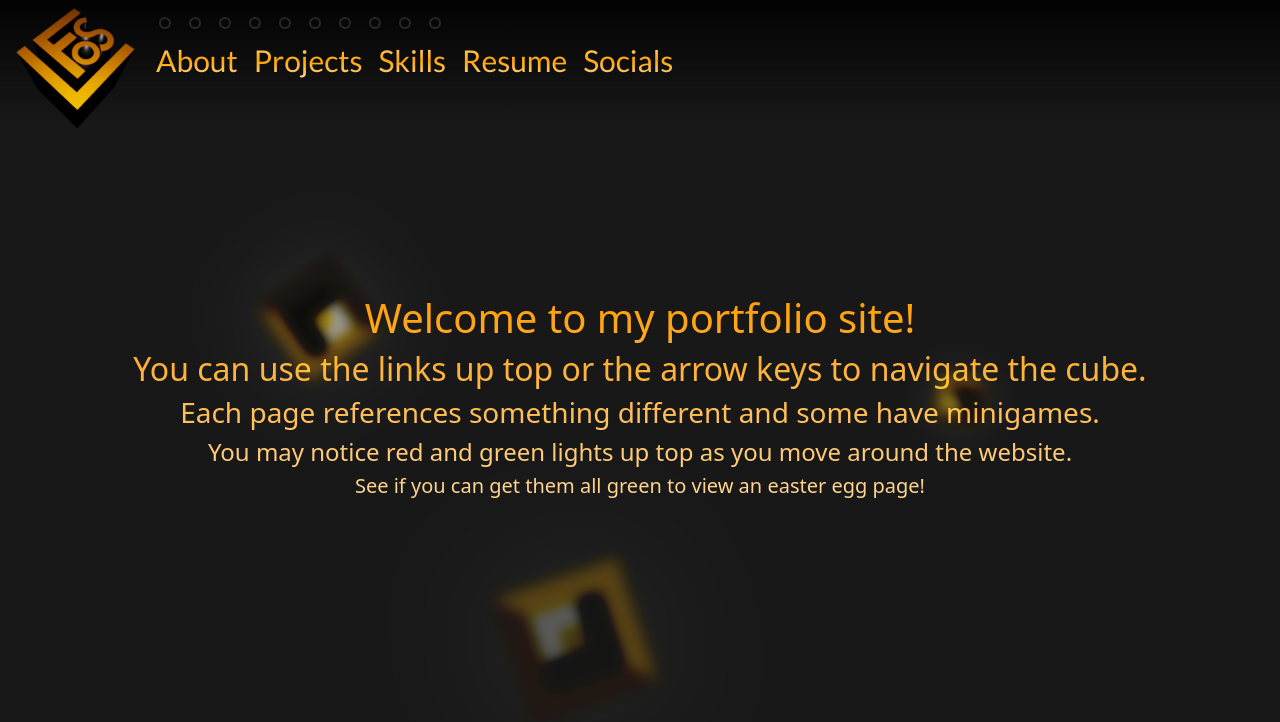
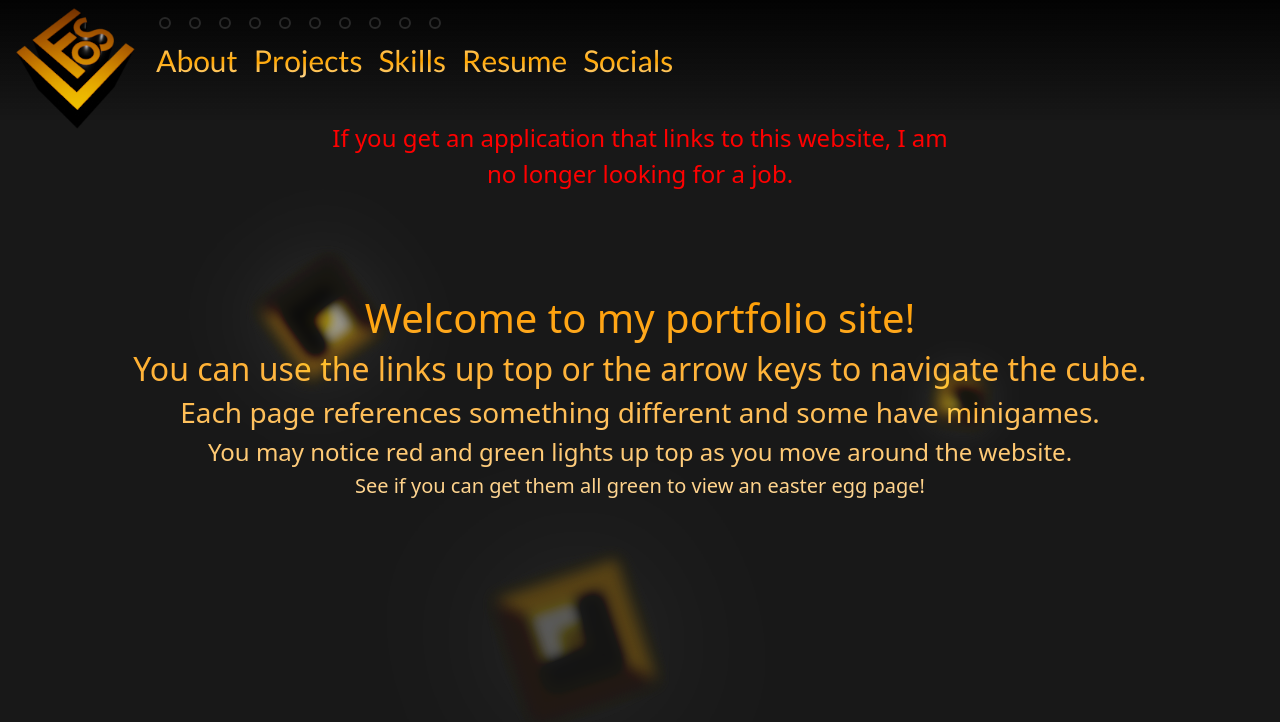
Before and after one commit to VFoS-dev/portfolio-website, a React (Create React App) app: page / in a window 1280 px wide. Shown: the top 722 px of the page. Built offline with nearby package versions, Linux system fonts and the light colour scheme.

Commit message:
matraex update

```diff
--- a/src/css/intro.css
+++ b/src/css/intro.css
@@ -104,3 +104,12 @@
         opacity: 0;
     }
 }
+
+.no_longer_looking {
+    position: absolute;
+    top: 15%;
+    left: 50%;
+    color: red;
+    font-size: 1.5em;
+    transform: translateX(-50%);
+}
--- a/src/pages/Intro.js
+++ b/src/pages/Intro.js
@@ -17,6 +17,7 @@ class Intro extends React.Component {
                         <div class="cube"></div>
                     </div>
                     <div className='center'>
+                        {true && <center className="no_longer_looking">If you get an application that links to this website, I am no longer looking for a job.</center>}
                         <center className="welcome">
                             <h1>Welcome to my portfolio site!</h1>
                             <h2>You can use the links up top or the arrow keys to navigate the cube.</h2>
--- a/src/pages/Projects.js
+++ b/src/pages/Projects.js
@@ -18,7 +18,7 @@ class Projects extends React.Component {
             rows: 10,
             refresh: false,
             projects: [
-                { title: 'Project Kuro', date: "Starting: Jan 1, 2023", createdIn: 'Unreal', img: '/images/projects/projectkuro.png' },
+                { title: 'Project Kuro', date: "Jan 1, 2023 - Present", createdIn: 'Unreal', img: '/images/projects/projectkuro.png' },
                 { title: 'Portfolio Website', date: "Oct 26, '22 - Present", createdIn: 'React', img: '/images/projects/portfolioSite.png' },
                 { title: 'MotorPool Services', date: "Aug 25, '22 - Present", createdIn: 'React', img: '/images/projects/motorpool.png' },
                 { title: 'Bronco Beam', date: "Dec 21, '20 - Jul 30, '22", createdIn: 'React Native / React', img: '/images/projects/BroncoBeam.png', imgcss: { borderRadius: '10%' } },
@@ -222,7 +222,7 @@ class Projects extends React.Component {
         const { minesweeper, cells, projects, nbombs, gameStatus, updateModal } = this.state;
         const { clientWidth } = document.documentElement
         return (<Fragment>
-            <ModalController updateModal={updateModal} updatePage={this.props.updatePage}/>
+            <ModalController updateModal={updateModal} updatePage={this.props.updatePage} />
             <div className="projects">
                 <div className='navpadding' />
                 <div className='mineOutline'>
--- a/src/pages/Resume.js
+++ b/src/pages/Resume.js
@@ -56,6 +56,11 @@ class Resume extends React.Component {
                             </p>
                             <br />
                             <h2>Experience: </h2>
+                            <p><strong>Software Engineer - Matraex Inc.</strong></p>
+                            <p><em>January 2023 - Present</em></p>
+                            <ul>
+                                <li>Building Web and Mobile Apps</li>
+                            </ul>
                             <p><strong>Software Developer - GIMM Works</strong></p>
                             <p><em>January 2020 - January 2023</em></p>
                             <ul>
```
Also changed, not shown: 10 other files (tests, documents, lock files or other folders).
